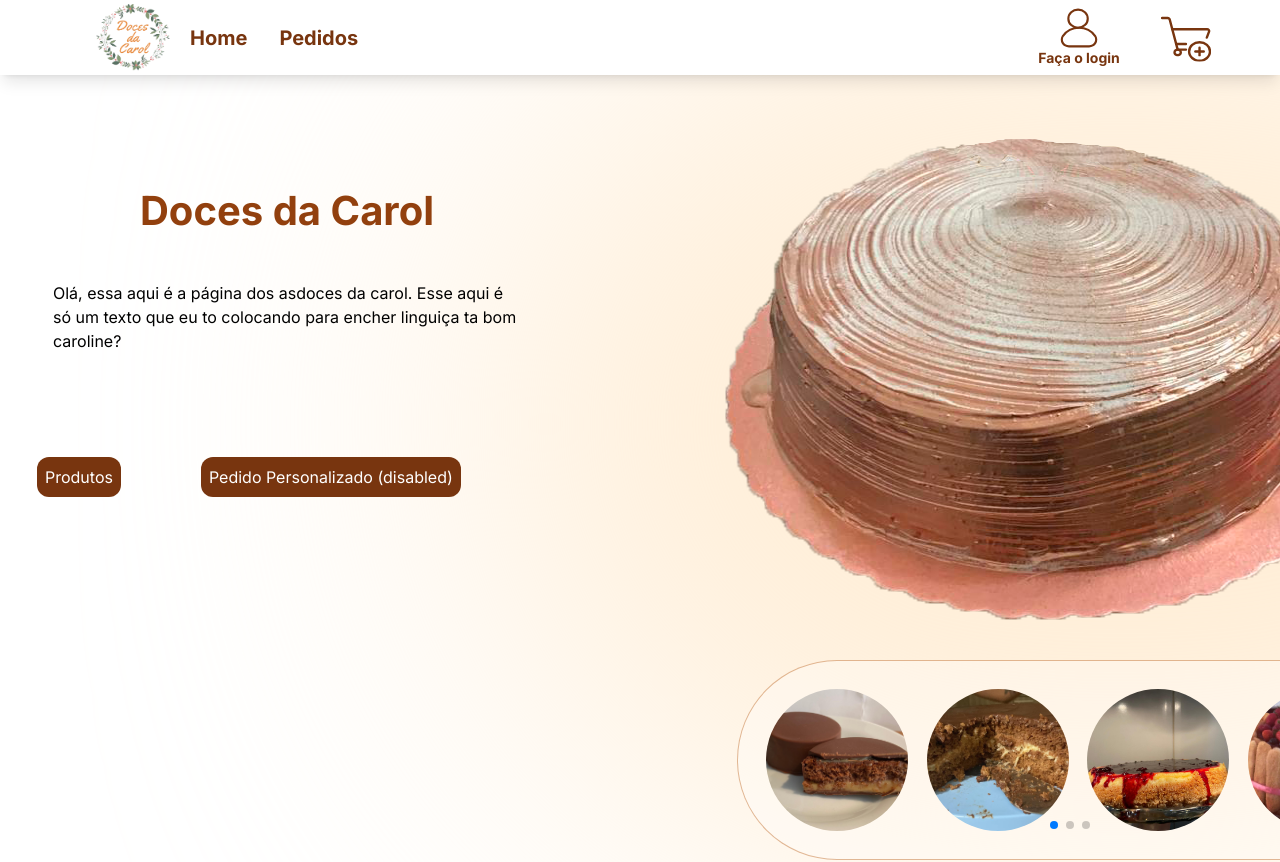
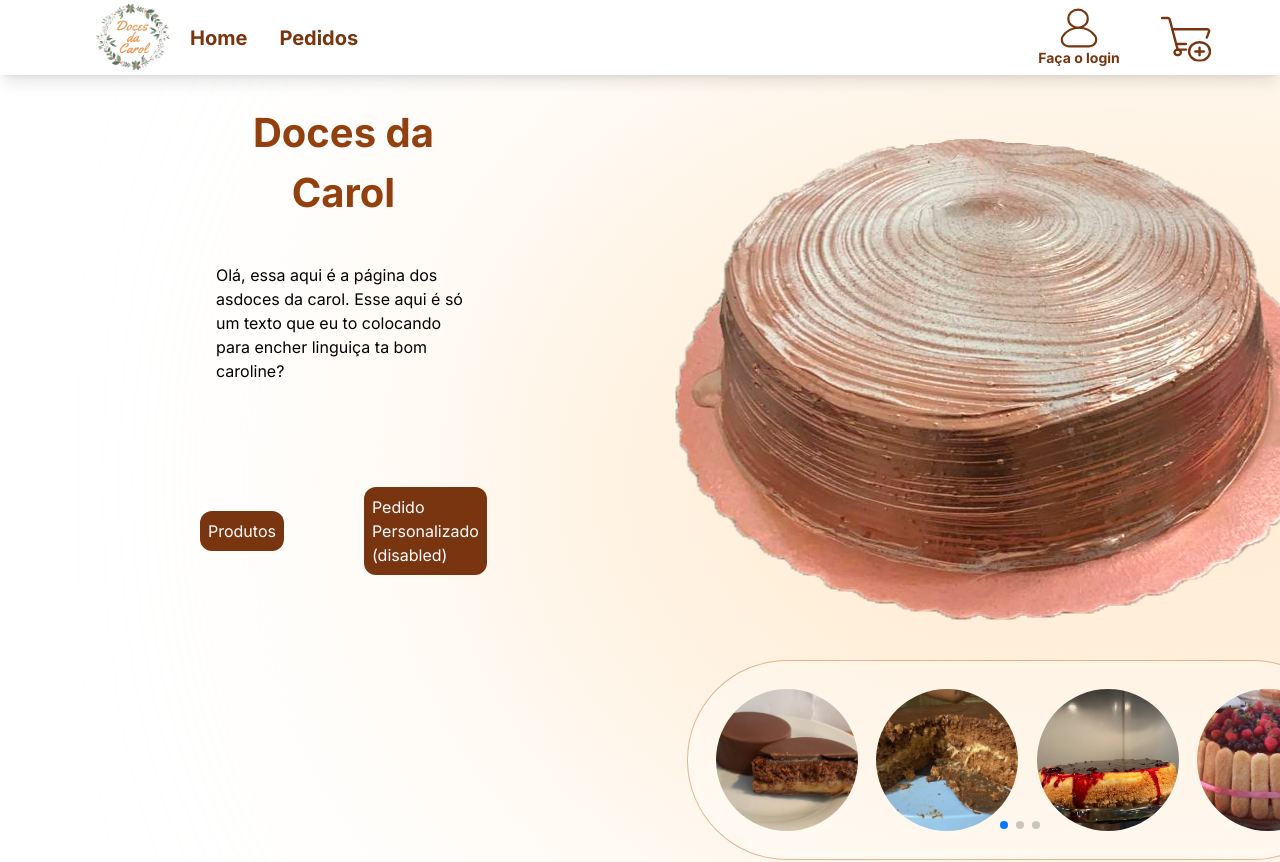
Before and after one commit to vicovaporub/doces-page, a Next.js app: page / in a window 1280 px wide. Shown: the top 862 px of the page. Built offline with nearby package versions, Linux system fonts and the light colour scheme.

Commit message:
adjusted navbar

```diff
--- a/src/components/main-components/AppContainer.tsx
+++ b/src/components/main-components/AppContainer.tsx
@@ -4,14 +4,14 @@ import { Products } from "./Products";
 
 export const AppContainer = () => {
   return (
-    <div className="max-w-[1900px] flex flex-col justify-center items-center mx-auto">
+    <>
       <div
-        className="bg-orange-100 sm:mt-20 absolute sm:top-[-6rem] sm:left-[30rem]
-      sm:z-[-10] sm:h-[55rem] sm:w-full rounded-full blur-[10rem]"
+        className="bg-orange-100 sm:mt-20 absolute top-0 left-0 sm:left-[30rem]
+        z-[-10] h-screen w-screen sm:w-full rounded-full blur-[10rem] overflow-hidden"
       ></div>
       <About />
       <Separator />
       <Products />
-    </div>
+    </>
   );
 };
--- a/src/components/main-components/NavBar.tsx
+++ b/src/components/main-components/NavBar.tsx
@@ -8,7 +8,7 @@ export const NavBar = () => {
   return (
     <>
       <nav
-        className="flex w-auto h-[75px] sm:gap-4 bg-white shadow-lg
+        className="flex w-[100%] h-[75px] sm:gap-4 bg-white shadow-lg
       sm:justify-between justify-center sm:px-16 text-amber-900 z-50 sticky top-0"
       >
         <div className="flex items-center gap-3 mx-2">
```
